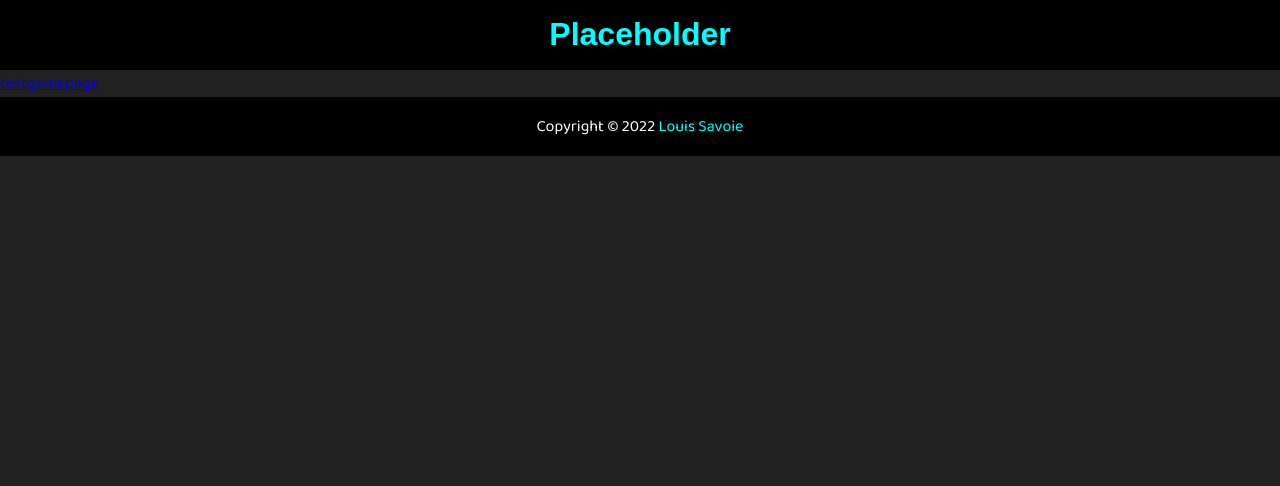
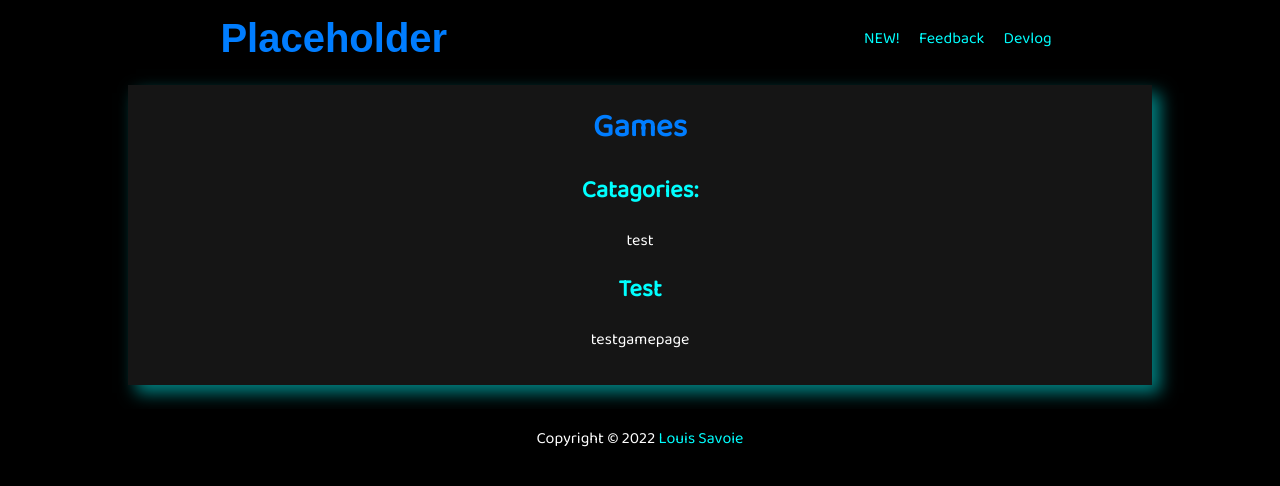
Before and after one commit to LouisSavoie/games-arcade, a plain HTML site: page index.html in a window 1280 px wide. Drawn offline with Linux system fonts and the light colour scheme; a web font is replaced by a local one.

Commit message:
Add games list, adjust header/footer
Adds the games list to the home page and styles it as well as adjusts
the header and footer styles to work with the new page content. Nav
links: new, feedback, and devlog are added to header.

```diff
--- a/css/footer.css
+++ b/css/footer.css
@@ -2,6 +2,7 @@ footer {
     padding: 1rem;
     background-color: rgb(0, 0, 0);
     text-align: center;
+    font-family: 'Baloo Da 2', sans-serif;
     color: white;
 }
 
@@ -11,6 +12,5 @@ footer a {
 }
 
 footer a:hover {
-    color: white;
-    text-decoration: underline;
+    color: rgb(0, 125, 255);
 }
--- a/css/header.css
+++ b/css/header.css
@@ -1,17 +1,31 @@
 header {
     margin: 0;
     padding: 1rem;
+    display: flex;
+    flex-direction: row;
+    flex-wrap: wrap;
+    align-items: center;
+    justify-content: space-around;
     background-color: rgb(0, 0, 0);
-    text-align: center;
+    font-family: 'Baloo Da 2', sans-serif;
 }
 
 header a {
-    display: inline-block;
     text-decoration: none;
+}
+
+header nav a {
+    padding: 0 .5rem;
+    color: cyan;
+}
+
+header nav a:hover {
+    color: rgb(0, 125, 255);
 }
 
 h1 {
     margin: 0;
     font-family: 'Odibee Sans', sans-serif;
-    color: cyan;
+    font-size: 2.5rem;
+    color: rgb(0, 125, 255);
 }
--- a/css/index.css
+++ b/css/index.css
@@ -1,4 +1,50 @@
 body {
-    background-color: #212121;
+    background-color: black;
     font-family: 'Baloo Da 2', sans-serif;
+    text-align: center;
+    color: white;
 }
+
+main {
+    width: 80vw;
+    margin: .5rem auto 1.5rem auto;
+    padding: 1rem 0 1rem 0;
+    box-shadow: .5rem .5rem 1rem rgba(0, 255, 255, 0.5);
+    background-color: #151515;
+}
+
+h2 {
+    margin: 0 0 1rem 0;
+    font-size: 2rem;
+    color: rgb(0, 125, 255);
+}
+
+h3 {
+    margin: 0 0 1rem 0;
+    font-size: 1.5rem;
+    color: cyan;
+}
+
+ul {
+    margin: 0 0 1rem 0;
+    padding: 0;
+    display: flex;
+    flex-direction: row;
+    flex-wrap: wrap;
+    justify-content: center;
+    list-style-type: none;
+}
+
+li {
+    padding: 0 .5rem;
+}
+
+li a {
+    text-decoration: none;
+    color: white;
+}
+
+li a:hover {
+    text-transform: uppercase;
+    color: rgb(0, 125, 255);
+}
--- a/index.html
+++ b/index.html
@@ -57,7 +57,37 @@
         </header>
 
         <main>
-            <a href="/testgamepage">testgamepage</a>
+
+            <h2>Games</h2>
+
+            <section>
+
+                <h3>Catagories:</h3>
+
+                <ul>
+
+                    <li>
+                        <a href="#test">test</a>
+                    </li>
+
+                </ul>
+
+            </section>
+
+            <section id="test">
+
+                <h3>Test</h3>
+
+                <ul>
+
+                    <li>
+                        <a href="/testgamepage">testgamepage</a>
+                    </li>
+
+                </ul>
+
+            </section>
+
         </main>
 
         <footer>
--- a/partials/header.js
+++ b/partials/header.js
@@ -2,6 +2,11 @@ const headerDOM = document.querySelector('header')
 const header = () => {
     return `
     <a href="/"><h1>Placeholder</h1></a>
+    <nav>
+        <a href="/testgamepage">NEW!</a>
+        <a href="/feedback">Feedback</a>
+        <a href="/devlog">Devlog</a>
+    </nav>
     `
 }
 headerDOM.innerHTML = header()
```
